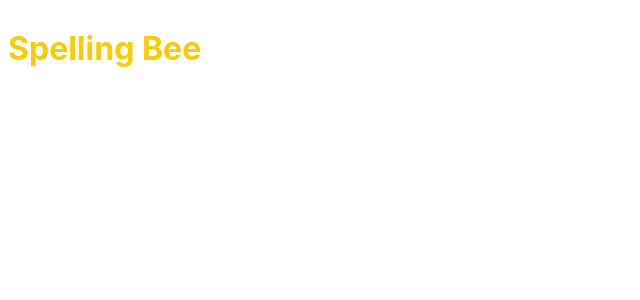
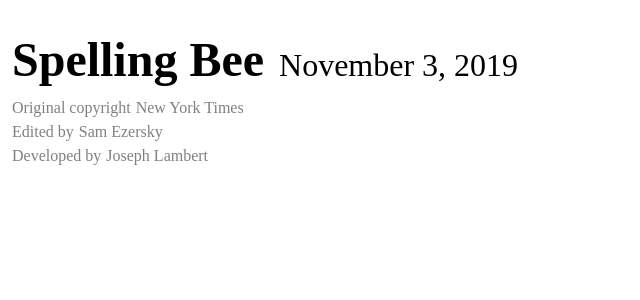
Before and after one commit to losephjambert/spelling-bee, a Svelte app: page / in a window 1280 px wide. Shown: the top 300 px of the page, without its empty margins (0-640 px from the left). Built offline with nearby package versions, Linux system fonts and the light colour scheme.

Commit message:
creates title bar

```diff
--- a/public/global.css
+++ b/public/global.css
@@ -1,62 +1,78 @@
-html, body {
-	position: relative;
-	width: 100%;
-	height: 100%;
+/* Box sizing rules */
+*,
+*::before,
+*::after {
+  box-sizing: border-box;
 }
 
-body {
-	color: #333;
-	margin: 0;
-	padding: 8px;
-	box-sizing: border-box;
-	font-family: -apple-system, BlinkMacSystemFont, "Segoe UI", Roboto, Oxygen-Sans, Ubuntu, Cantarell, "Helvetica Neue", sans-serif;
+/* Remove default padding */
+ul[class],
+ol[class] {
+  padding: 0;
 }
 
-a {
-	color: rgb(0,100,200);
-	text-decoration: none;
+/* Remove default margin */
+body,
+h1,
+h2,
+h3,
+h4,
+p,
+ul[class],
+ol[class],
+li,
+figure,
+figcaption,
+blockquote,
+dl,
+dd {
+  margin: 0;
 }
 
-a:hover {
-	text-decoration: underline;
+/* Set core body defaults */
+body {
+  min-height: 100vh;
+  scroll-behavior: smooth;
+  text-rendering: optimizeSpeed;
+  line-height: 1.5;
 }
 
-a:visited {
-	color: rgb(0,80,160);
+/* Remove list styles on ul, ol elements with a class attribute */
+ul[class],
+ol[class] {
+  list-style: none;
 }
 
-label {
-	display: block;
+/* A elements that don't have a class get default styles */
+a:not([class]) {
+  text-decoration-skip-ink: auto;
 }
 
-input, button, select, textarea {
-	font-family: inherit;
-	font-size: inherit;
-	padding: 0.4em;
-	margin: 0 0 0.5em 0;
-	box-sizing: border-box;
-	border: 1px solid #ccc;
-	border-radius: 2px;
+/* Make images easier to work with */
+img {
+  max-width: 100%;
+  display: block;
 }
 
-input:disabled {
-	color: #ccc;
+/* Natural flow and rhythm in articles by default */
+article > * + * {
+  margin-top: 1em;
 }
 
-input[type="range"] {
-	height: 0;
+/* Inherit fonts for inputs and buttons */
+input,
+button,
+textarea,
+select {
+  font: inherit;
 }
 
-button {
-	color: #333;
-	background-color: #f4f4f4;
-	outline: none;
+/* Remove all animations and transitions for people that prefer not to see them */
+@media (prefers-reduced-motion: reduce) {
+  * {
+    animation-duration: 0.01ms !important;
+    animation-iteration-count: 1 !important;
+    transition-duration: 0.01ms !important;
+    scroll-behavior: auto !important;
+  }
 }
-
-button:active {
-	background-color: #ddd;
-}
-
-button:focus {
-	border-color: #666;
-}
--- a/src/App.svelte
+++ b/src/App.svelte
@@ -1,4 +1,5 @@
 <script>
+  import TitleBar from './components/TitleBar.svelte';
   export let title;
 </script>
 
@@ -8,4 +9,6 @@
   }
 </style>
 
-<h1>{title}</h1>
+<header>
+  <TitleBar />
+</header>
--- a/src/components/TitleBar.svelte
+++ b/src/components/TitleBar.svelte
@@ -0,0 +1,48 @@
+<style>
+  section {
+    padding: 12px;
+    padding-top: 24px;
+    padding-bottom: 24px;
+  }
+  section > div,
+  section > dl > div {
+    display: flex;
+    flex-flow: row wrap;
+    align-items: baseline;
+  }
+  dl {
+    color: grey;
+    font-size: 1rem;
+  }
+  dt {
+    margin-right: 5px;
+  }
+  h1 {
+    margin-right: 15px;
+    font-size: 3rem;
+  }
+  p {
+    font-size: 2rem;
+  }
+</style>
+
+<section>
+  <div>
+    <h1>Spelling Bee</h1>
+    <p>November 3, 2019</p>
+  </div>
+  <dl>
+    <div>
+      <dt>Original copyright</dt>
+      <dl>New York Times</dl>
+    </div>
+    <div>
+      <dt>Edited by</dt>
+      <dl>Sam Ezersky</dl>
+    </div>
+    <div>
+      <dt>Developed by</dt>
+      <dl>Joseph Lambert</dl>
+    </div>
+  </dl>
+</section>
```
